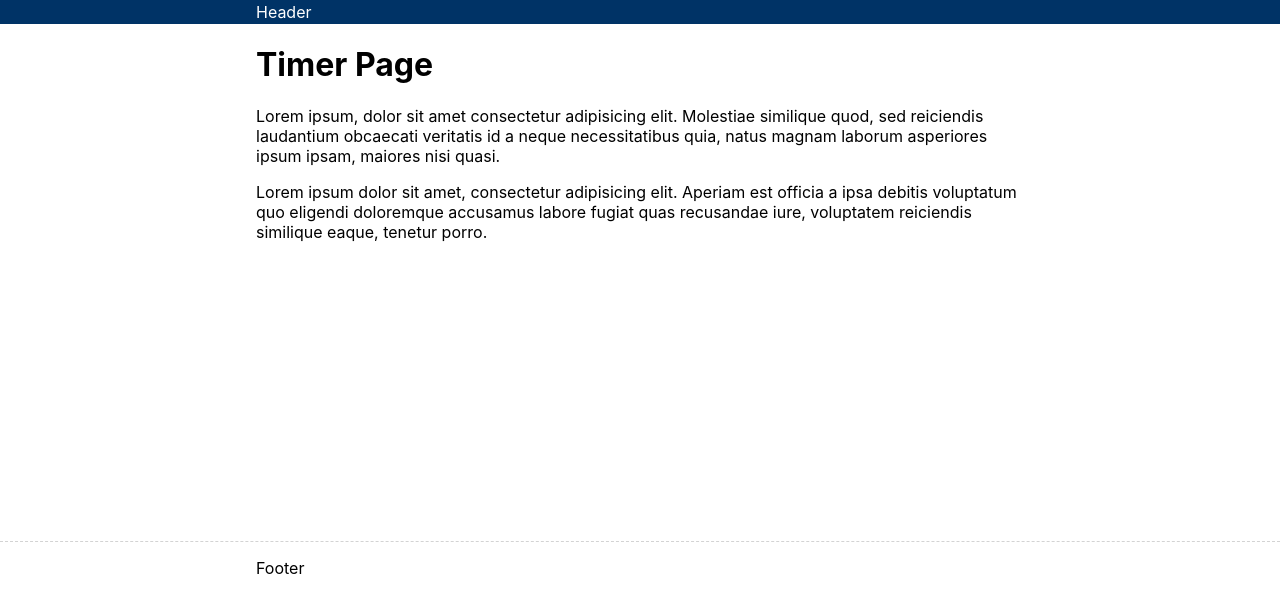
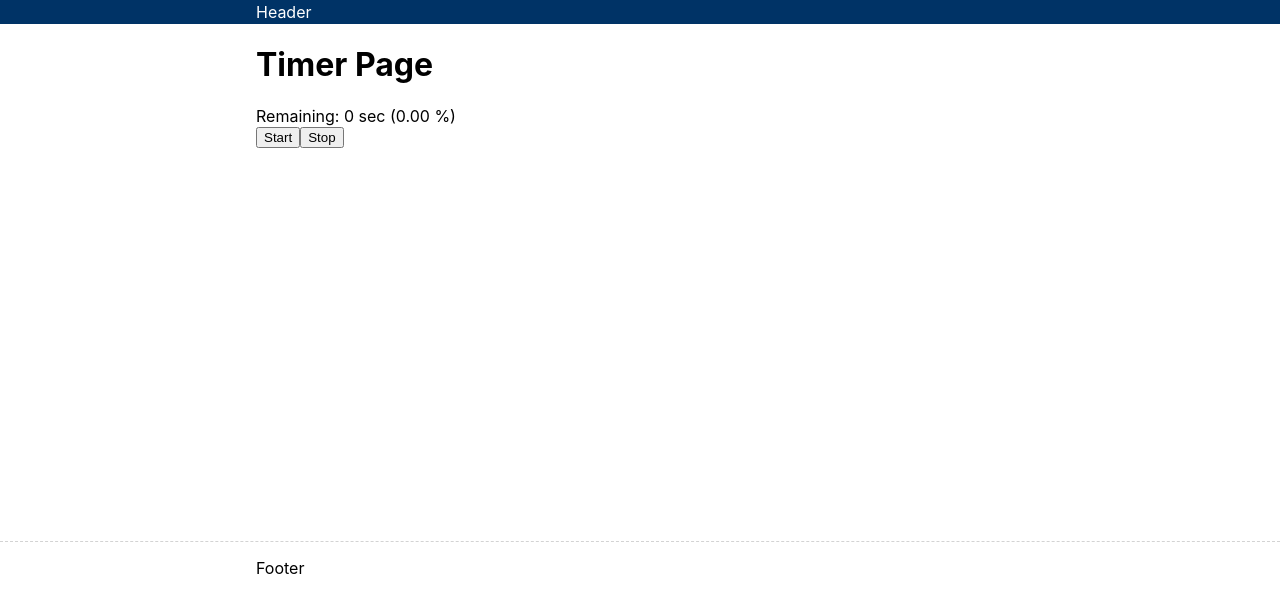
Before and after one commit to ginpei/pomolife, a React (Create React App) app: page / in a window 1280 px wide. Shown: the top 612 px of the page. Built offline with nearby package versions, Linux system fonts and the light colour scheme.

Commit message:
update to run timer

```diff
--- a/src/screens/TimerPage.tsx
+++ b/src/screens/TimerPage.tsx
@@ -1,14 +1,74 @@
-import React from 'react';
+import React, { useState, useEffect } from 'react';
 import { BasicLayout } from '../complexes/BasicLayout';
 
 const TimerPage: React.FC = () => {
+  const [originalPeriod, setOriginalPeriod] = useState(25 * 60 * 1000);
+  const [period, setPeriod] = useState(0);
+  const [remaining, setRemaining] = useState(0);
+  const [running, setRunning] = useState(false);
+  const [startedAt, setStartedAt] = useState(0);
+  const [tm, setTm] = useState(0);
+
+  // render current time
+  useEffect(() => {
+    window.clearInterval(tm);
+
+    if (running) {
+      setTm(window.setInterval(
+        () => {
+          const newRemaining = Math.max(0, period - (Date.now() - startedAt));
+          setRemaining(newRemaining);
+          if (newRemaining <= 0) {
+            onStopClick();
+          }
+        },
+        100,
+      ));
+    } else {
+      setRemaining(0);
+    }
+  // eslint-disable-next-line react-hooks/exhaustive-deps
+  }, [period, running, startedAt])
+
+  const onStartClick = () => {
+    setPeriod(originalPeriod);
+    setStartedAt(Date.now());
+    setRunning(true);
+  };
+
+  const onStopClick = () => {
+    setRunning(false);
+  };
+
   return (
     <BasicLayout className="TimerPage">
       <h1>Timer Page</h1>
-      <p>Lorem ipsum, dolor sit amet consectetur adipisicing elit. Molestiae similique quod, sed reiciendis laudantium obcaecati veritatis id a neque necessitatibus quia, natus magnam laborum asperiores ipsum ipsam, maiores nisi quasi.</p>
-      <p>Lorem ipsum dolor sit amet, consectetur adipisicing elit. Aperiam est officia a ipsa debitis voluptatum quo eligendi doloremque accusamus labore fugiat quas recusandae iure, voluptatem reiciendis similique eaque, tenetur porro.</p>
+      <div>
+        Remaining:
+        {' '}
+        {ht(remaining)}
+        {' '}
+        ({(Math.ceil(remaining / originalPeriod * 10000) / 100).toFixed(2)} %)
+      </div>
+      <div>
+        <button onClick={onStartClick}>Start</button>
+        <button onClick={onStopClick}>Stop</button>
+      </div>
     </BasicLayout>
   );
 };
 
+/**
+ * Returns remaining time in human readable style.
+ */
+function ht(ms: number): string {
+  const s = Math.ceil(ms / 1000);
+  if (s < 60) {
+    return `${s} sec`;
+  }
+
+  const m = Math.ceil(s / 60);
+  return `${m} min`;
+}
+
 export default TimerPage;
```
